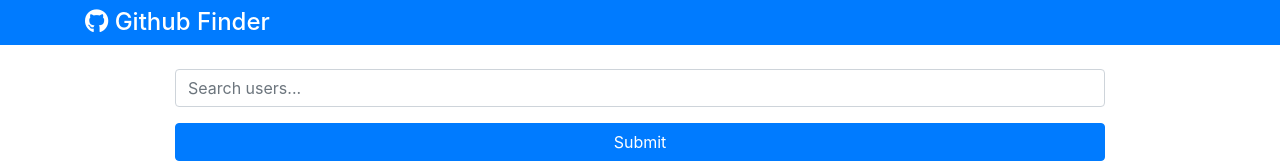
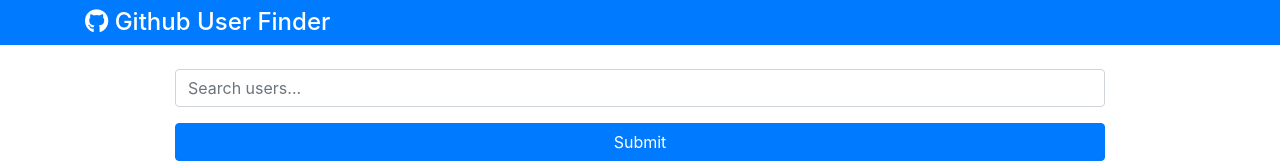
Before and after one commit to fullstack-dev3/git-users-search, a React (Create React App) app: page / in a window 1280 px wide. Shown: the top 163 px of the page. Built offline with nearby package versions, Linux system fonts and the light colour scheme.

Commit message:
Update Navbar

```diff
--- a/src/App.js
+++ b/src/App.js
@@ -122,7 +122,7 @@ export class App extends Component {
     return (
       <Router>
         <div className="App">
-          <Navbar icon="fab fa-github" title="Github Finder" />
+          <Navbar icon="fab fa-github" title="Github User Finder" />
 
           <div className="mt-4 col-md-9" style={{ margin: "auto" }}>
             {alert !== null && (
--- a/src/components/Navbar.js
+++ b/src/components/Navbar.js
@@ -1,7 +1,7 @@
 import React from "react";
 import PropTypes from "prop-types";
 
-const  Navbar = ({icon, title}) =>{
+const  Navbar = ({ icon, title }) =>{
   return (
     <nav className="navbar bg-primary text-white">
       <div className="container">
```
